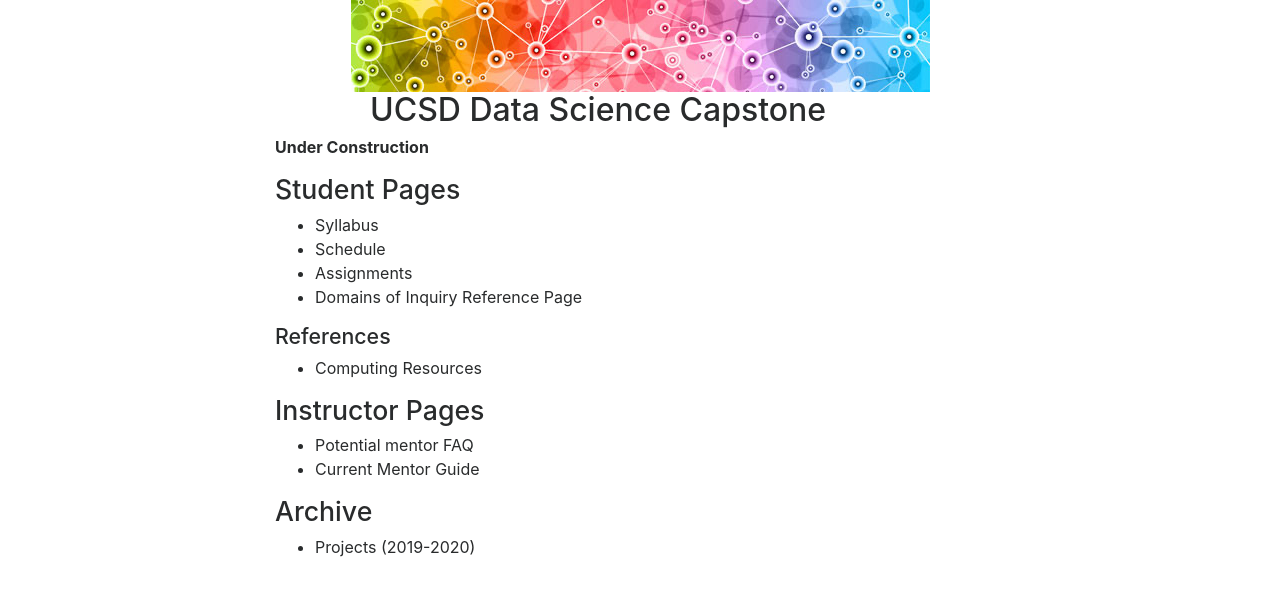
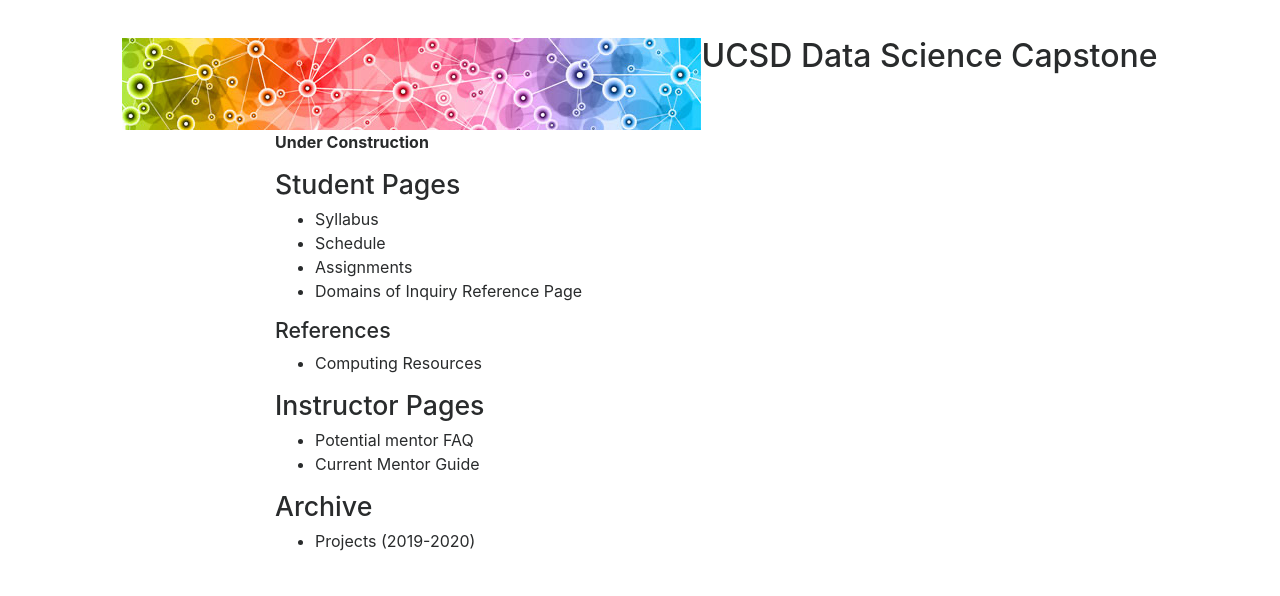
Before and after one commit to DSC-Capstone/dsc-capstone.github.io, a Jekyll site: the page built from index.md, in a window 1280 px wide. Shown: the top 596 px of the page. Built offline with Jekyll 4.4.1, drawn with Linux system fonts in a browser that asks for light colours; nearby versions of some CDN libraries.

Commit message:
create header banner

```diff
--- a/_layouts/page.html
+++ b/_layouts/page.html
@@ -41,30 +41,28 @@ code {
 ol li {
   padding-bottom: 1rem;
 }
+.top {
+    margin-top: 1cm;
+}
 
     </style>
 
     <title>{{ page.title }}</title>
   </head>
+
   <body>
 
-  <div class="container">
+    <div class="container">
 
-      <div class="row justify-content-center">
+      <div class="row justify-content-center top">
 
       <img title="{{ page.doodle-alt }}" alt="{{ page.doodle-alt }}"
       src="{{ page.doodle }}"></img>
 
-      <div class="col-lg-6 col-md-6">
-
       <h1>{{ page.title }}</h1>
 
-      </div>
-      </div>
+      </hr>
 
-      <div class="row justify-content-center">
-
-      </hr>
       <div class="col-lg-8 col-md-12 content">
 
       {{ content }}
```
